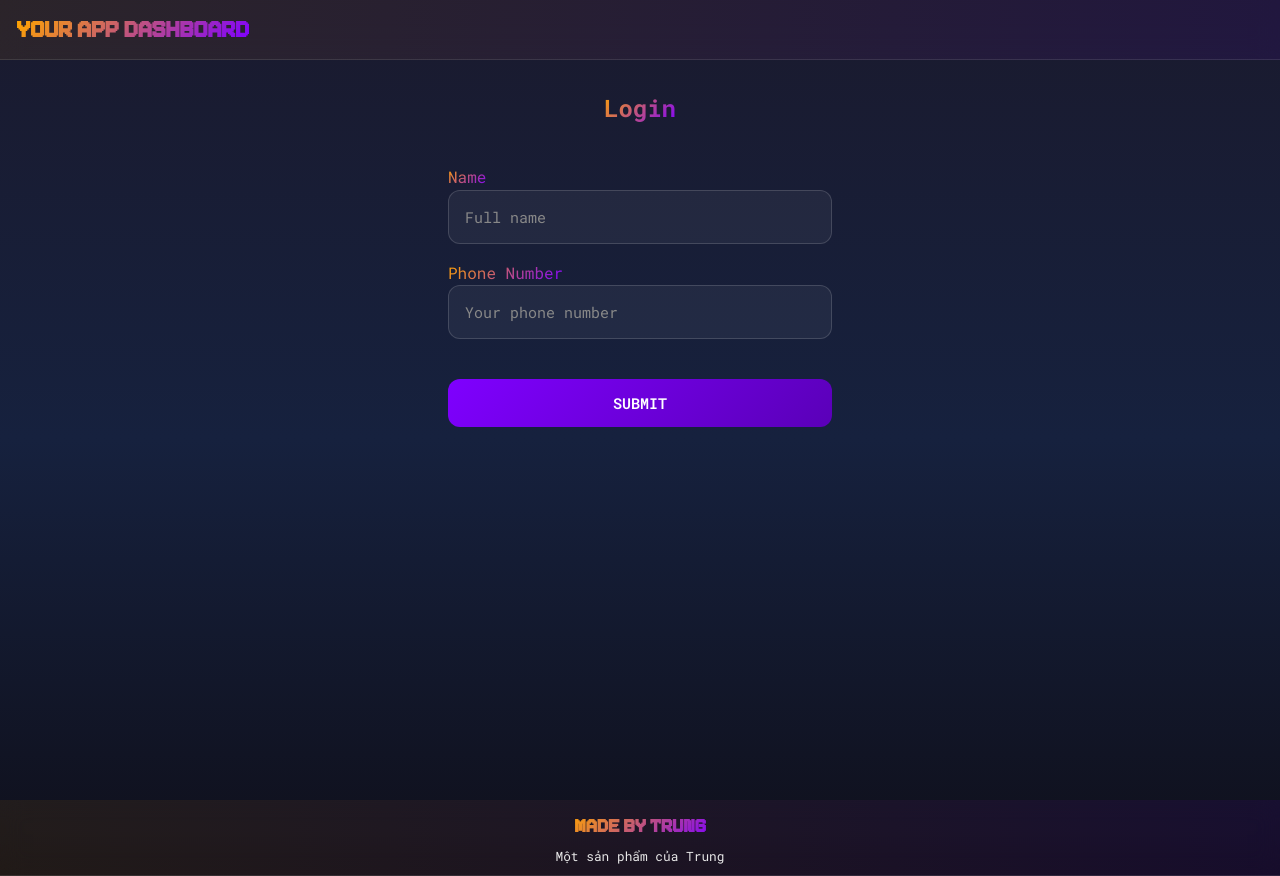
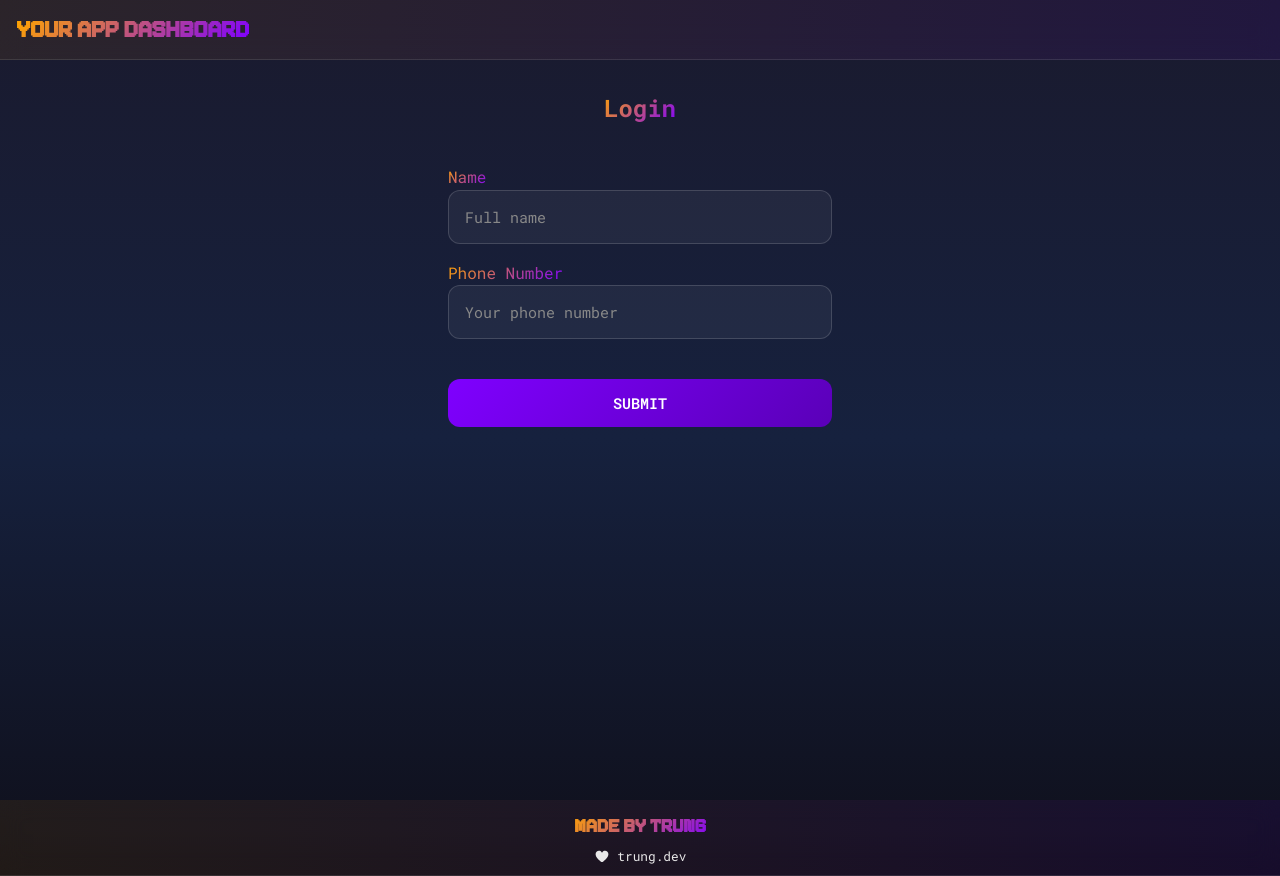
Before and after one commit to ntquangtrung/trung.dev, a Vue app: page /login in a window 1280 px wide. Built offline with nearby package versions, Linux system fonts and the light colour scheme.

Commit message:
add author

```diff
--- a/src/components/footer/Footer.vue
+++ b/src/components/footer/Footer.vue
@@ -1,4 +1,6 @@
 <script setup lang="ts">
+import { faHeart } from "@fortawesome/free-solid-svg-icons";
+import { FontAwesomeIcon } from "@fortawesome/vue-fontawesome";
 import styles from "./styles.module.css";
 </script>
 
@@ -7,6 +9,6 @@ import styles from "./styles.module.css";
     <strong class="text-gradient text-2xl font-pixeboy leading-[unset] select-none"
       >Made by Trung</strong
     >
-    <small>Một sản phẩm của Trung</small>
+    <small><FontAwesomeIcon :icon="faHeart" /> trung.dev</small>
   </footer>
 </template>
```
